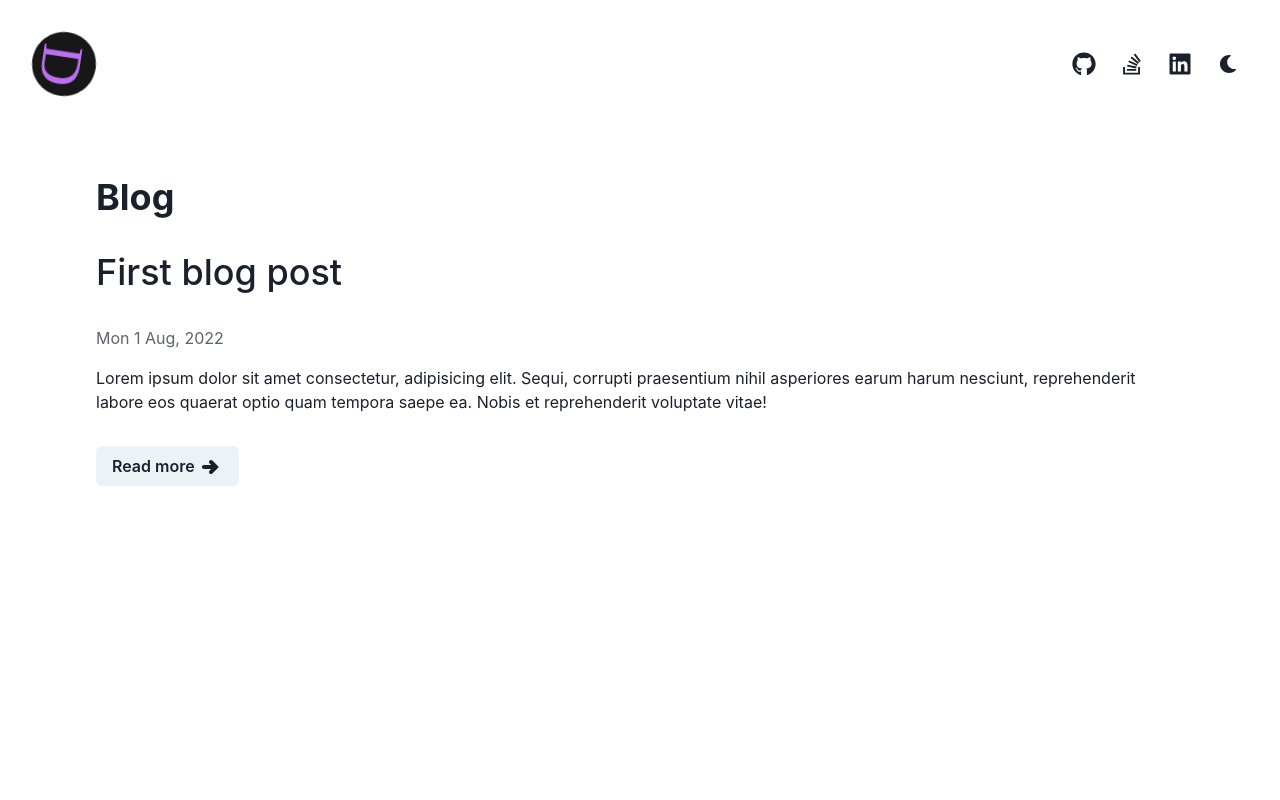
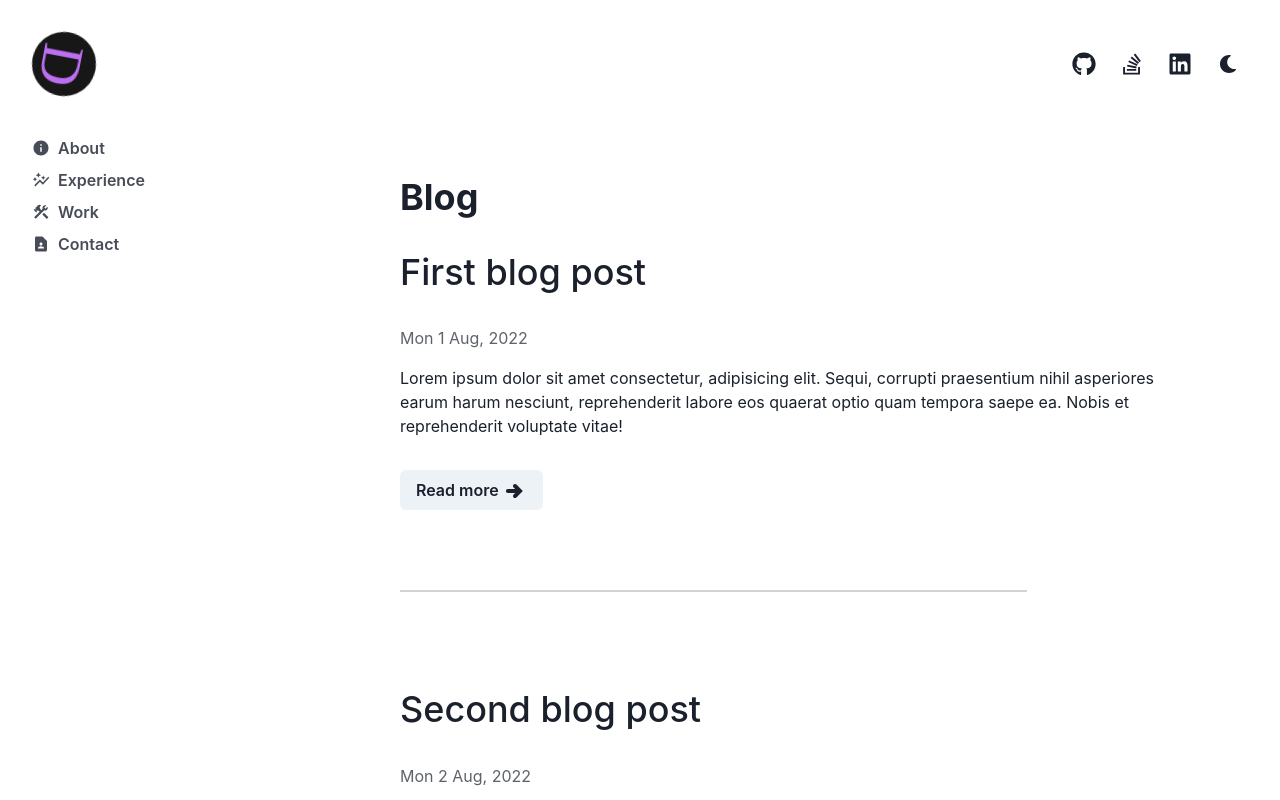
Before and after one commit to danielsteman/vite-blog, a React (Vite) app: page / in a window 1280 px wide. Shown: the top 800 px of the page. Built offline with nearby package versions, Linux system fonts and the light colour scheme.

Commit message:
:sparkles: added side menu

```diff
--- a/src/App.tsx
+++ b/src/App.tsx
@@ -1,36 +1,34 @@
 import React from 'react';
 import './App.css';
 import {
-  Box,
-  Button,
   Heading,
-  Text,
+  Grid,
+  GridItem,
 } from '@chakra-ui/react';
-import { TiArrowRightThick } from 'react-icons/ti';
+import {
+  MdInfo, MdAutoGraph, MdConstruction, MdContactPage,
+} from 'react-icons/md';
 import PageBase from './components/PageBase';
+import BlogPost from './components/BlogPost';
+import SideMenuButton from './components/SideMenuButton';
 
 const App = () => (
   <PageBase>
-    <Box p={16}>
-      <Heading size="lg" fontWeight={750} py={4}>
-        Blog
-      </Heading>
-      <Heading size="lg" fontWeight={500} py={4}>
-        First blog post
-      </Heading>
-      <Text py={4} opacity="70%">
-        Mon 1 Aug, 2022
-      </Text>
-      <Text>
-        Lorem ipsum dolor sit amet consectetur, adipisicing elit. Sequi, corrupti praesentium nihil asperiores earum harum nesciunt, reprehenderit labore eos quaerat optio quam tempora saepe ea. Nobis et reprehenderit voluptate vitae!
-      </Text>
-      <Button mt={8} py={1}>
-        <Text mr={1}>
-          Read more
-        </Text>
-        <TiArrowRightThick size={24} />
-      </Button>
-    </Box>
+    <Grid templateColumns="repeat(4, 1fr)">
+      <GridItem colSpan={1} py={8}>
+        <SideMenuButton icon={MdInfo} text="About" url="" />
+        <SideMenuButton icon={MdAutoGraph} text="Experience" url="" />
+        <SideMenuButton icon={MdConstruction} text="Work" url="" />
+        <SideMenuButton icon={MdContactPage} text="Contact" url="" />
+      </GridItem>
+      <GridItem colSpan={3} p={16}>
+        <Heading fontSize="36px" fontWeight={750} py={4}>
+          Blog
+        </Heading>
+        <BlogPost title="First blog post" date="Mon 1 Aug, 2022" text="Lorem ipsum dolor sit amet consectetur, adipisicing elit. Sequi, corrupti praesentium nihil asperiores earum harum nesciunt, reprehenderit labore eos quaerat optio quam tempora saepe ea. Nobis et reprehenderit voluptate vitae!" />
+        <BlogPost title="Second blog post" date="Mon 2 Aug, 2022" text="Lorem ipsum dolor sit amet consectetur, adipisicing elit. Sequi, corrupti praesentium nihil asperiores earum harum nesciunt, reprehenderit labore eos quaerat optio quam tempora saepe ea. Nobis et reprehenderit voluptate vitae!" />
+      </GridItem>
+    </Grid>
   </PageBase>
 );
 
--- /dev/null
+++ b/src/components/SideMenuButton.tsx
@@ -0,0 +1,26 @@
+import React from 'react';
+import {
+  HStack, LinkBox, LinkOverlay, Text,
+} from '@chakra-ui/react';
+import { IconType } from 'react-icons';
+
+interface Props {
+  icon: IconType
+  text: string
+  url: string
+}
+
+const SideMenuButton: React.FC<Props> = ({ icon, text, url }) => (
+  <LinkBox>
+    <LinkOverlay href={url}>
+      <HStack my={2} w="fit-content" rounded={8} opacity="80%" _hover={{ opacity: '100%' }}>
+        {React.createElement(icon, { size: 18 })}
+        <Text fontWeight="600">
+          {text}
+        </Text>
+      </HStack>
+    </LinkOverlay>
+  </LinkBox>
+);
+
+export default SideMenuButton;
```
